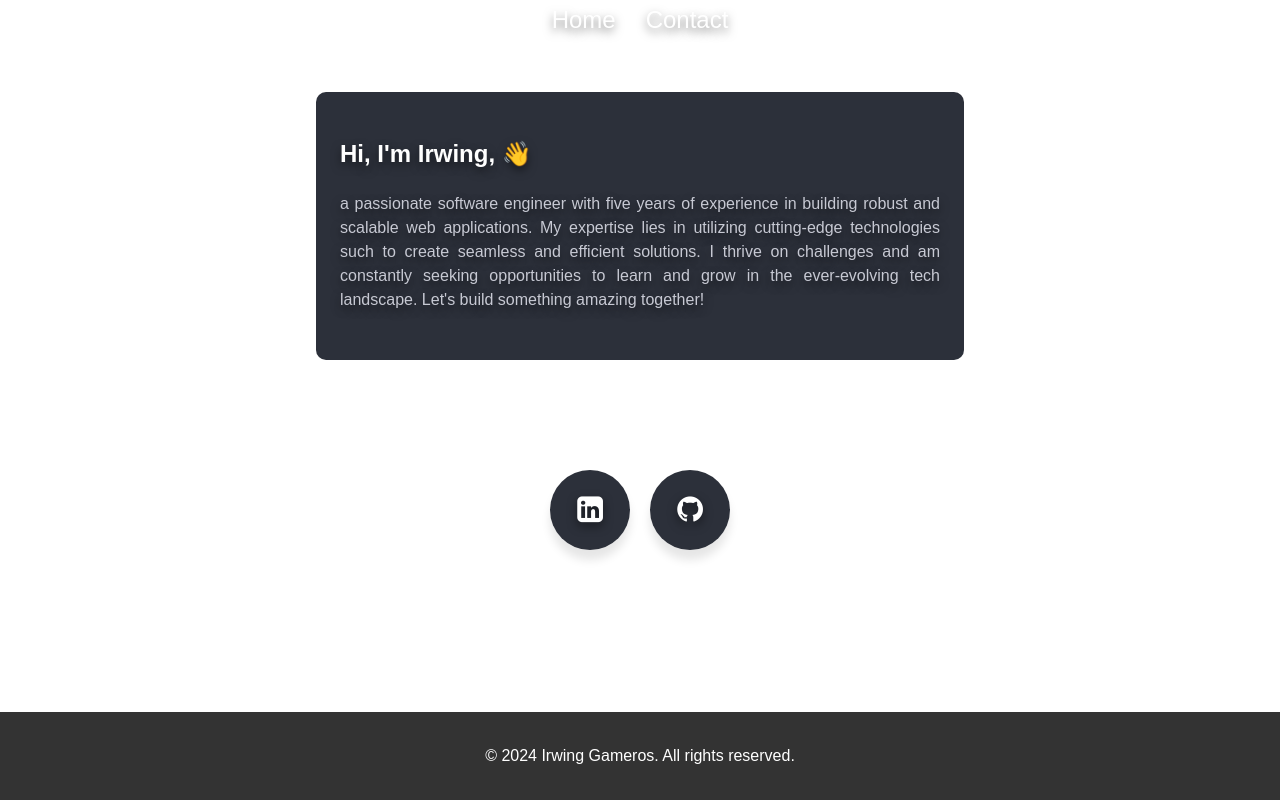
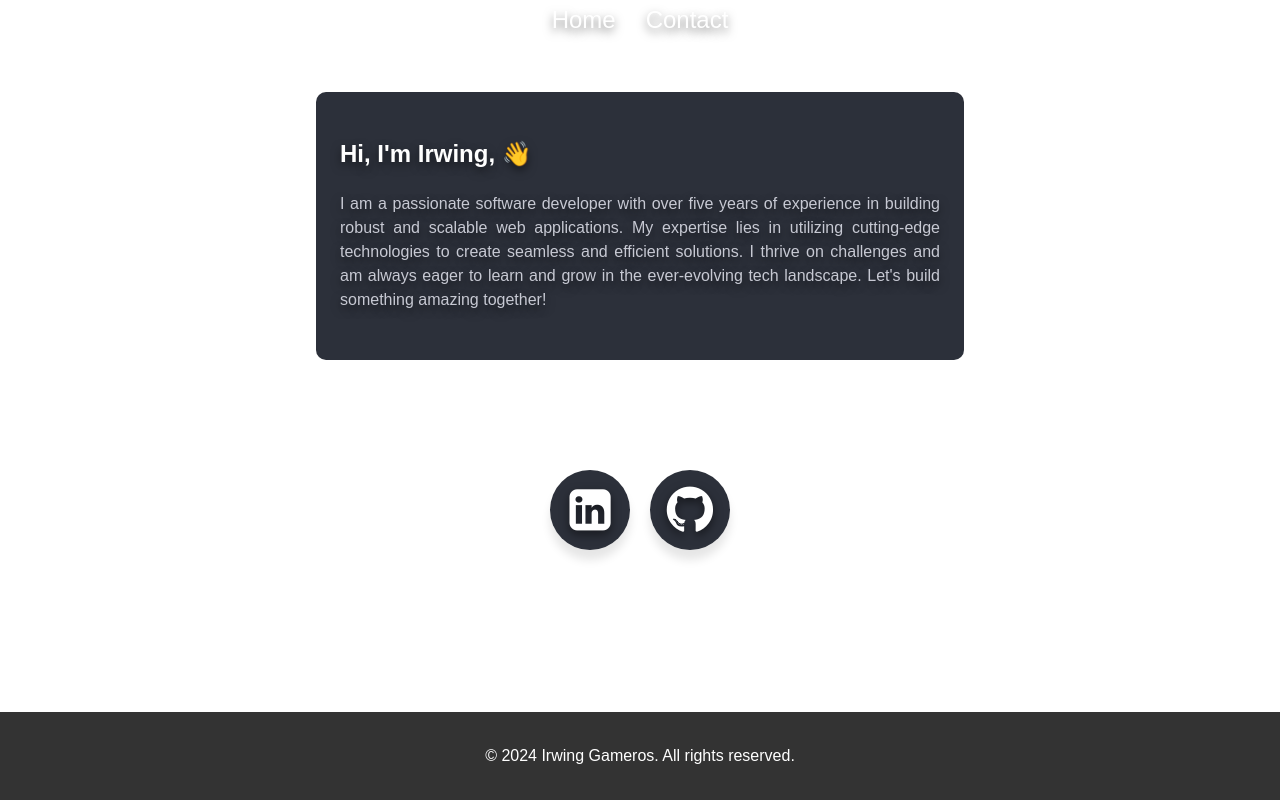
Before and after one commit to digibite/digibite.github.io, a React (Vite) app: page / in a window 1280 px wide. Built offline with nearby package versions, Linux system fonts and the light colour scheme.

Commit message:
Improve about section and social icons

```diff
--- a/src/components/social/Social.module.css
+++ b/src/components/social/Social.module.css
@@ -23,7 +23,7 @@
   margin: 10px;
   width: 50px;
   height: 50px;
-  font-size: 30px;
+  /* font-size: 70px; */
   display: flex;
   justify-content: center;
   align-items: center;
--- a/src/components/social/SocialBar.jsx
+++ b/src/components/social/SocialBar.jsx
@@ -13,7 +13,7 @@ const SocialBar = () => {
           >
             <i
               className={`fa fa-linkedin-square`}
-              style={{ color: "#fff" }}
+              style={{ color: "#fff", fontSize: "48px" }}
             ></i>
           </a>
         </li>
@@ -24,7 +24,10 @@ const SocialBar = () => {
             target="_blank"
             rel="noopener noreferrer"
           >
-            <i className="fa fa-github" style={{ color: "#fff" }}></i>
+            <i
+              className="fa fa-github"
+              style={{ color: "#fff", fontSize: "54px" }}
+            ></i>
           </a>
         </li>
       </ul>
--- a/src/pages/About/About.jsx
+++ b/src/pages/About/About.jsx
@@ -8,11 +8,11 @@ const About = () => {
         <h1>Hi, I&apos;m Irwing, 👋</h1>
 
         <p className={styles.aboutDesc}>
-          a passionate software engineer with five years of experience in
-          building robust and scalable web applications. My expertise lies in
-          utilizing cutting-edge technologies such to create seamless and
-          efficient solutions. I thrive on challenges and am constantly seeking
-          opportunities to learn and grow in the ever-evolving tech landscape.
+          I am a passionate software developer with over five years of
+          experience in building robust and scalable web applications. My
+          expertise lies in utilizing cutting-edge technologies to create
+          seamless and efficient solutions. I thrive on challenges and am always
+          eager to learn and grow in the ever-evolving tech landscape.
           Let&apos;s build something amazing together!
         </p>
       </section>
```
